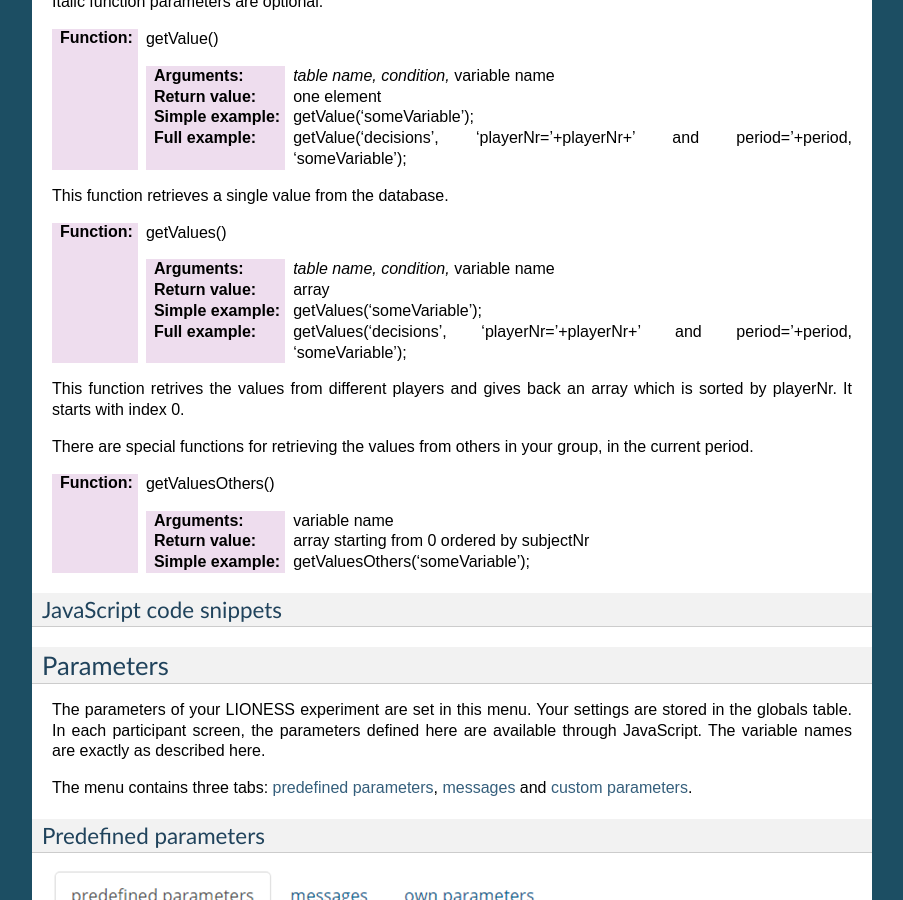
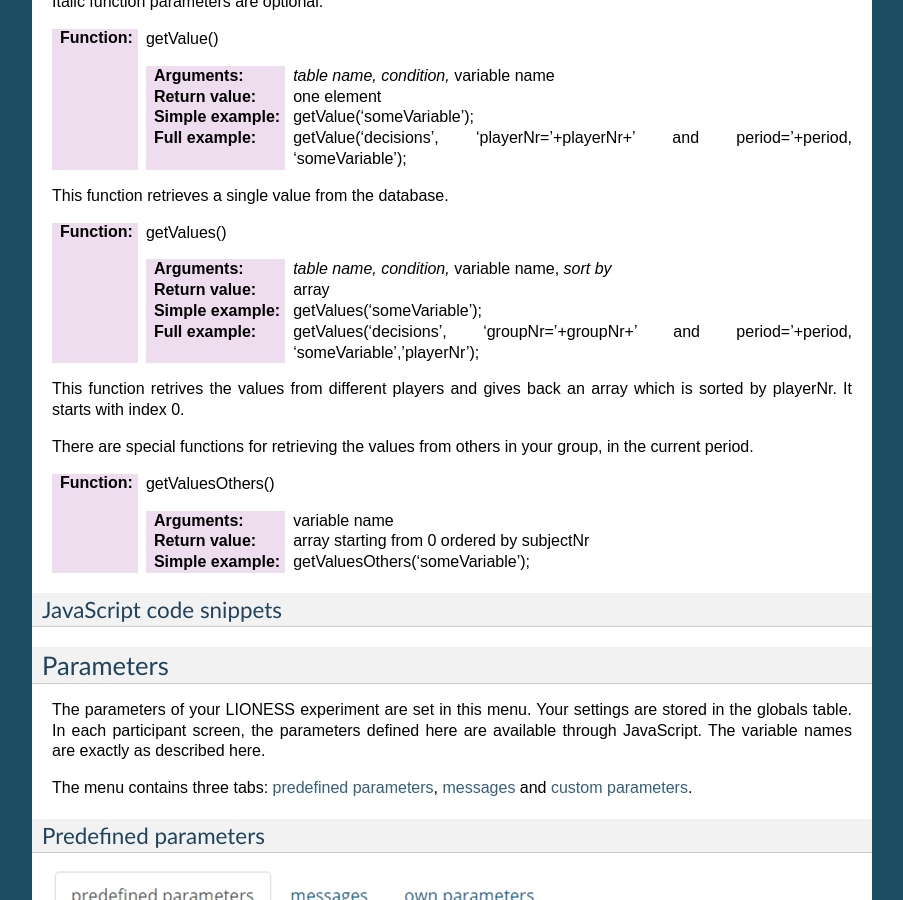
Before and after one commit to marcusgia2505/LIONESS_doc, a Sphinx documentation site: the page built from docs/040_reference_manual.rst, in a window 1280 px wide and 900 px high, scrolled down 18036 px. Shown: the whole window, without its empty margins (198-1101 px from the left). Built offline with Sphinx 7.4.7, drawn with Linux system fonts in a browser that asks for light colours.

Commit message:
Update 040_reference_manual.rst

```diff
--- a/docs/040_reference_manual.rst
+++ b/docs/040_reference_manual.rst
@@ -714,13 +714,13 @@ This function retrieves a single value from the database.
 
 :Function: getValues()
 
-   :Arguments: *table name, condition,* variable name
+   :Arguments: *table name, condition,* variable name, *sort by*
 
    :Return value: array
 
    :Simple example: getValues('someVariable');
 
-   :Full example: getValues('decisions', 'playerNr='+playerNr+' and period='+period, 'someVariable');
+   :Full example: getValues('decisions', 'groupNr='+groupNr+' and period='+period, 'someVariable','playerNr');
 
 This function retrives the values from different players and gives back an array which is sorted by playerNr. It starts with index 0.
 
```
